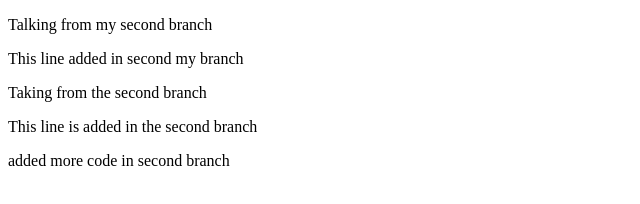
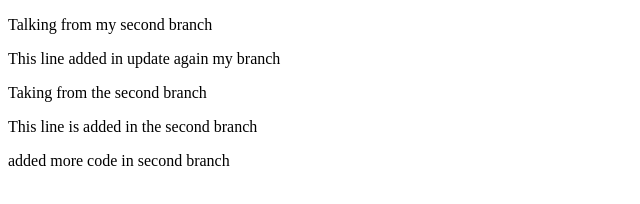
Before and after one commit to nh069489/my-first-website, a plain HTML site: page index.html in a window 1280 px wide. Shown: the full height of the page, 0-640 px from the left. Drawn offline with Linux system fonts and the light colour scheme.

Commit message:
changing the same thing

```diff
--- a/index.html
+++ b/index.html
@@ -7,7 +7,7 @@
 </head>
 <body>
     <p>Talking from my second branch</p>
-    <p>This line added in second my branch</p>
+    <p>This line added in update again my branch</p>
     <p>Taking from the second branch</p>
     <P>This line is added in the second branch</P
     <p>added more code in second branch</p>
```
